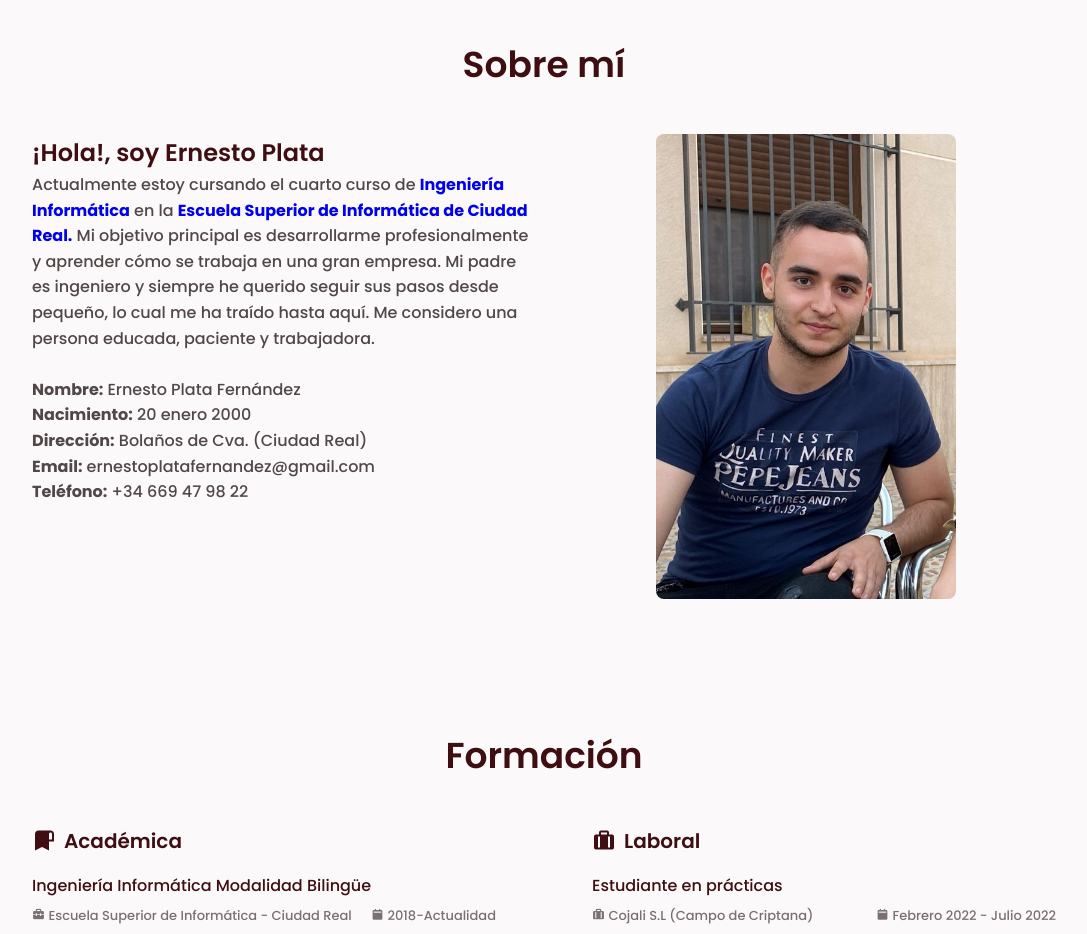
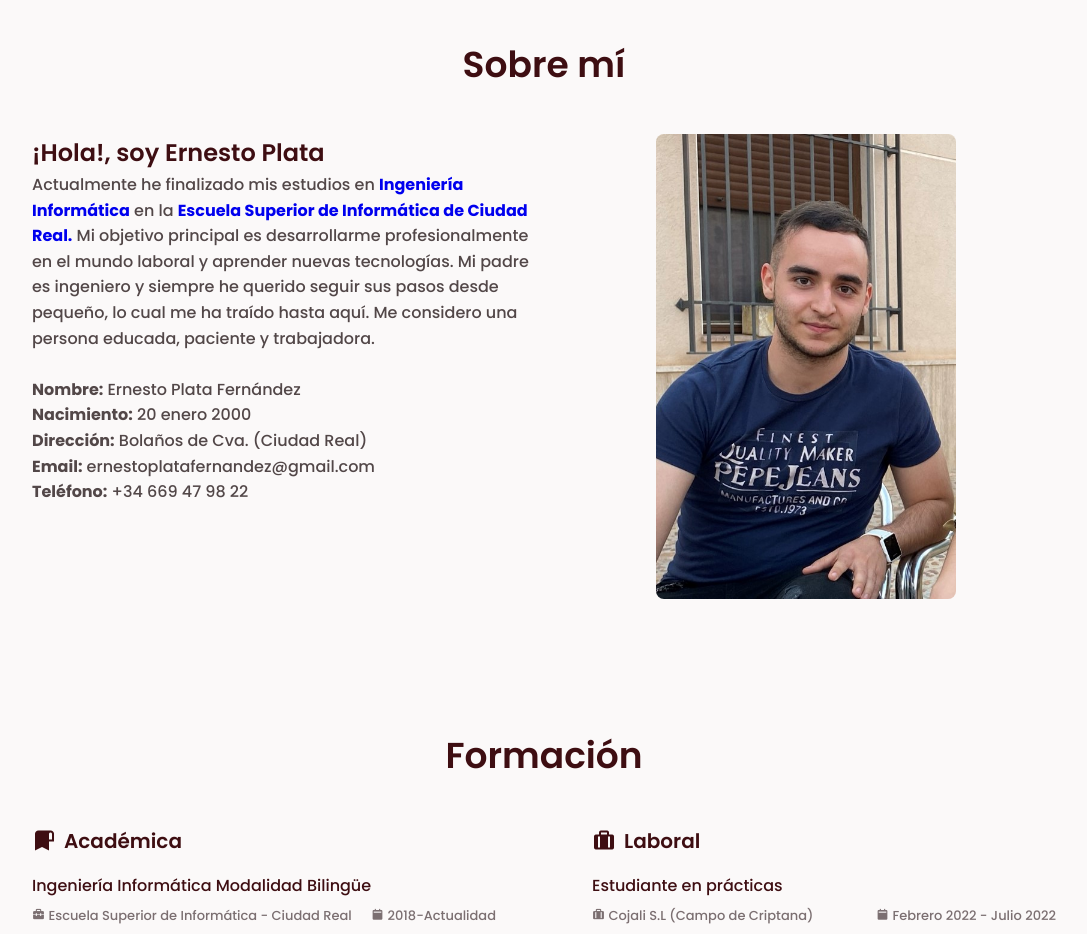
Before and after one commit to ernestoag20/paginapersonal, a plain HTML site: page index.html in a window 1280 px wide. Shown: the part 860-1794 px from the top of the page, without its empty margins (96-1183 px from the left). Drawn offline with nearby package versions, Linux system fonts and the light colour scheme.

Commit message:
descripcion

```diff
--- a/index.html
+++ b/index.html
@@ -85,9 +85,9 @@
 
                 <div class="about__container bd-grid">
                     <div class="about__data bd-grid">
-                        <p class="about__description"><span>¡Hola!, soy Ernesto Plata <br></span> Actualmente estoy cursando el cuarto curso de
+                        <p class="about__description"><span>¡Hola!, soy Ernesto Plata <br></span> Actualmente he finalizado mis estudios en
                         <a href="https://www.uclm.es/estudios/grados/ingenieria-informatica" target="_blank"> <b>Ingeniería Informática</b> </a>  en la <a href="https://esi.uclm.es/" target="_blank"> <b>Escuela Superior de Informática de Ciudad Real.</b> </a>
-                        Mi objetivo principal es desarrollarme profesionalmente y aprender cómo se trabaja en una gran empresa. Mi padre es ingeniero y siempre he querido
+                        Mi objetivo principal es desarrollarme profesionalmente en el mundo laboral y aprender nuevas tecnologías. Mi padre es ingeniero y siempre he querido
                         seguir sus pasos desde pequeño, lo cual me ha traído hasta aquí. Me considero una persona educada, paciente y trabajadora. <br><br><b>Nombre:</b>  Ernesto Plata Fernández <br><b>Nacimiento:</b>  20 enero 2000 <br>
                         <b>Dirección:</b>  Bolaños de Cva. (Ciudad Real) <br> <b>Email:</b>  ernestoplatafernandez@gmail.com <br><b>Teléfono:</b>  +34 669 47 98 22
                         </p>
```
